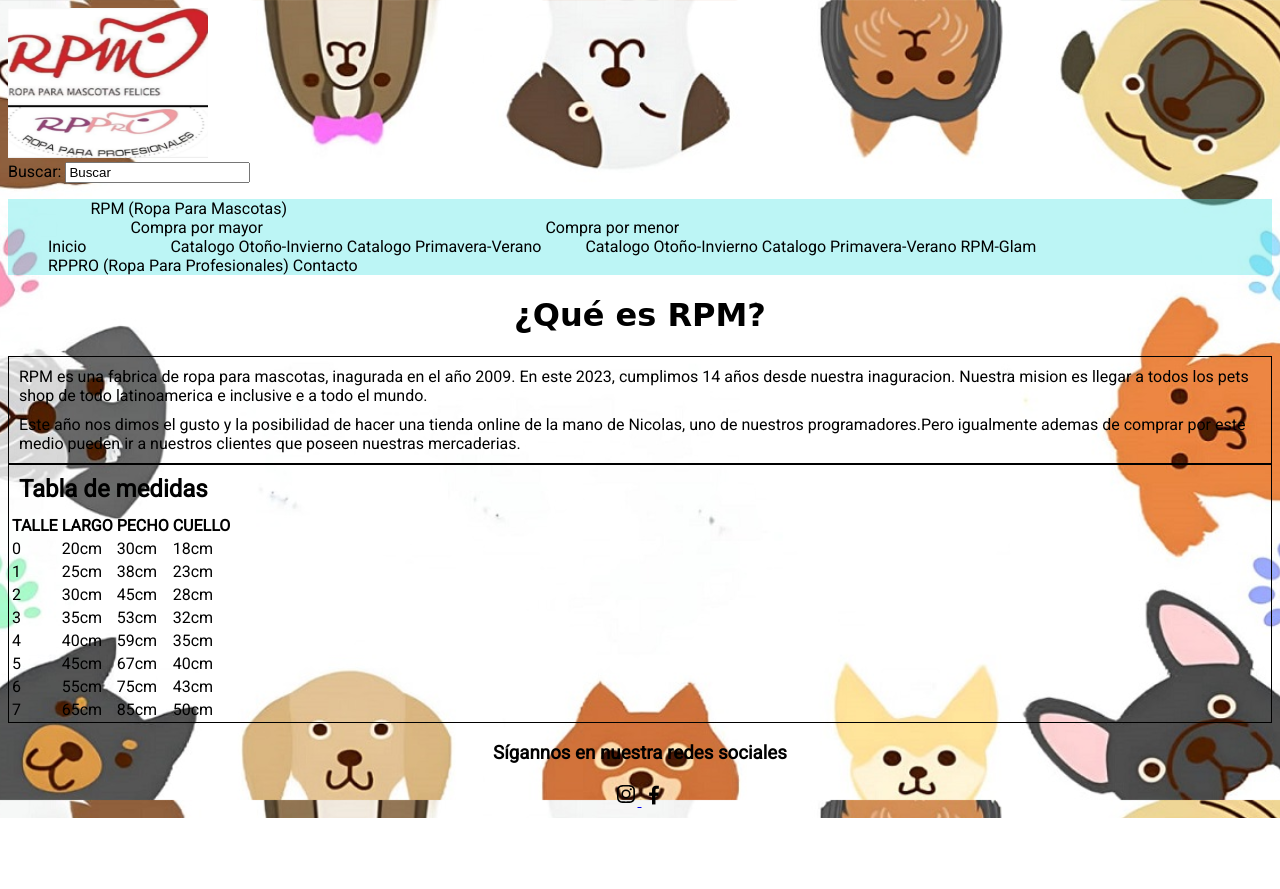
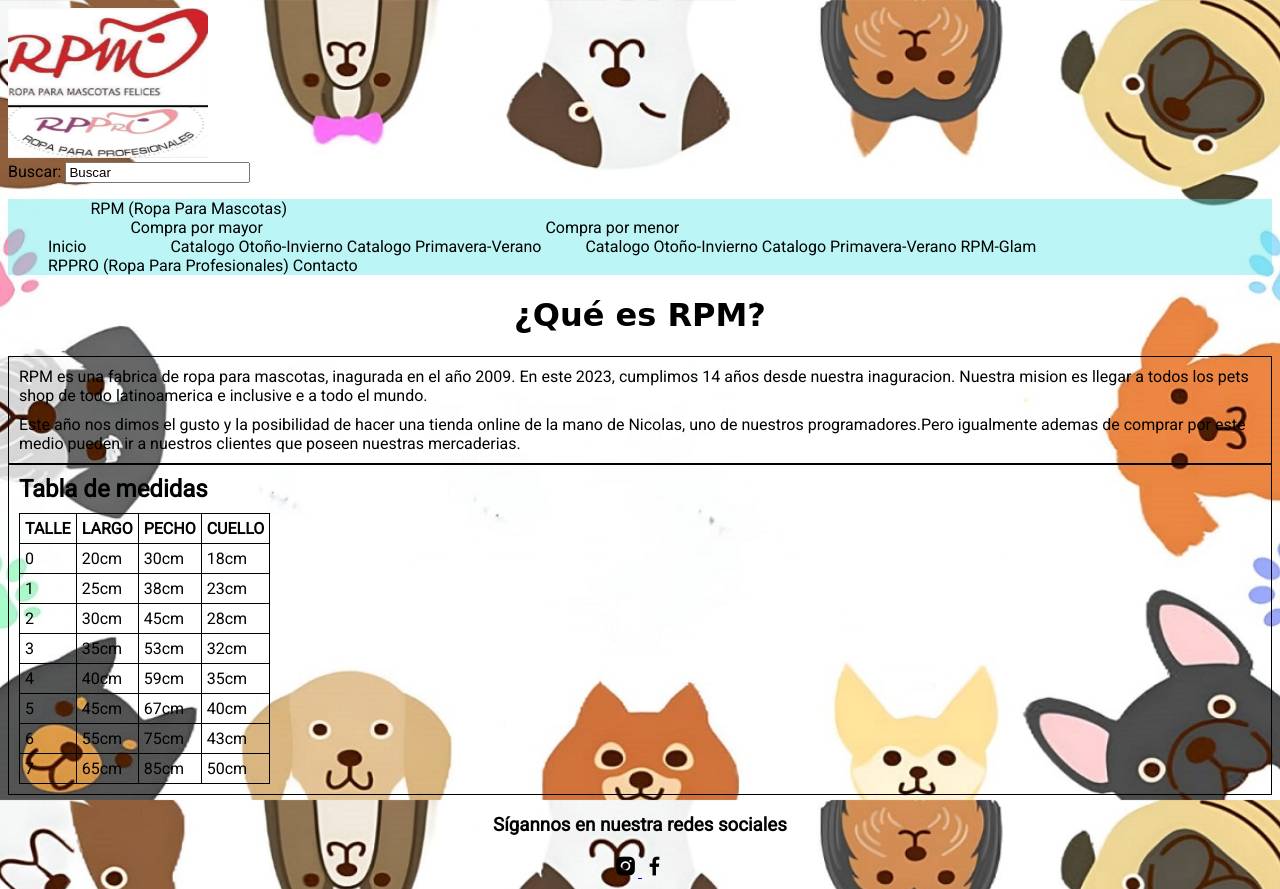
Before and after one commit to NICOGATT/Proyecto01, a plain HTML site: page Tienda/RPM.html in a window 1280 px wide. Before the commit the page ends 818 px from the top, so only its background shows below. Drawn offline with nearby package versions, Linux system fonts and the light colour scheme; a web font is replaced by a local one.

Commit message:
agregue un link de boxicons, y cambie el codigo de instagram por uno mas corto

```diff
--- a/Tienda/RPM.html
+++ b/Tienda/RPM.html
@@ -6,6 +6,7 @@
     <meta name="viewport" content="width=device-width, initial-scale=1.0" >
     <link rel="stylesheet" href="../CSS/styles.css">
     <link rel="stylesheet" href="../CSS/Rpm.css">
+    <link href='https://unpkg.com/boxicons@2.1.4/css/boxicons.min.css' rel='stylesheet'>
     <link href='https://unpkg.com/boxicons@2.1.4/css/boxicons.min.css' rel='stylesheet'>
     <title>RPM-Y-PRO</title>
   </head>
@@ -87,7 +88,7 @@
           <img src="../Img/Tablademedidas.jpg" alt="Tabla de medidas mascotas">
           <figcaption>Tabla de medidas para las mascotas</figcaption>
         </figure> -->
-        <table class="Tabla">
+        <table class="tabla">
           <tr>
             <th>TALLE</th>
             <th>LARGO</th>
@@ -148,7 +149,7 @@
    <footer>
     <h3>Sígannos en nuestra redes sociales</h3>
     <a href="https://www.instagram.com/rpmascotas/" target="_blank">
-      <svg xmlns="http://www.w3.org/2000/svg" width="24" height="24" viewBox="0 0 24 24" style="fill: rgba(0, 0, 0, 1);transform:msFilter"><path d="M11.999 7.377a4.623 4.623 0 1 0 0 9.248 4.623 4.623 0 0 0 0-9.248zm0 7.627a3.004 3.004 0 1 1 0-6.008 3.004 3.004 0 0 1 0 6.008z"></path><circle cx="16.806" cy="7.207" r="1.078"></circle><path d="M20.533 6.111A4.605 4.605 0 0 0 17.9 3.479a6.606 6.606 0 0 0-2.186-.42c-.963-.042-1.268-.054-3.71-.054s-2.755 0-3.71.054a6.554 6.554 0 0 0-2.184.42 4.6 4.6 0 0 0-2.633 2.632 6.585 6.585 0 0 0-.419 2.186c-.043.962-.056 1.267-.056 3.71 0 2.442 0 2.753.056 3.71.015.748.156 1.486.419 2.187a4.61 4.61 0 0 0 2.634 2.632 6.584 6.584 0 0 0 2.185.45c.963.042 1.268.055 3.71.055s2.755 0 3.71-.055a6.615 6.615 0 0 0 2.186-.419 4.613 4.613 0 0 0 2.633-2.633c.263-.7.404-1.438.419-2.186.043-.962.056-1.267.056-3.71s0-2.753-.056-3.71a6.581 6.581 0 0 0-.421-2.217zm-1.218 9.532a5.043 5.043 0 0 1-.311 1.688 2.987 2.987 0 0 1-1.712 1.711 4.985 4.985 0 0 1-1.67.311c-.95.044-1.218.055-3.654.055-2.438 0-2.687 0-3.655-.055a4.96 4.96 0 0 1-1.669-.311 2.985 2.985 0 0 1-1.719-1.711 5.08 5.08 0 0 1-.311-1.669c-.043-.95-.053-1.218-.053-3.654 0-2.437 0-2.686.053-3.655a5.038 5.038 0 0 1 .311-1.687c.305-.789.93-1.41 1.719-1.712a5.01 5.01 0 0 1 1.669-.311c.951-.043 1.218-.055 3.655-.055s2.687 0 3.654.055a4.96 4.96 0 0 1 1.67.311 2.991 2.991 0 0 1 1.712 1.712 5.08 5.08 0 0 1 .311 1.669c.043.951.054 1.218.054 3.655 0 2.436 0 2.698-.043 3.654h-.011z"></path></svg>
+      <i class='bx bxl-instagram-alt'></i>
     </a>
     <a href="https://www.facebook.com/rpmascotas" target="_blank">
       <i class='bx bxl-facebook'></i>
```
